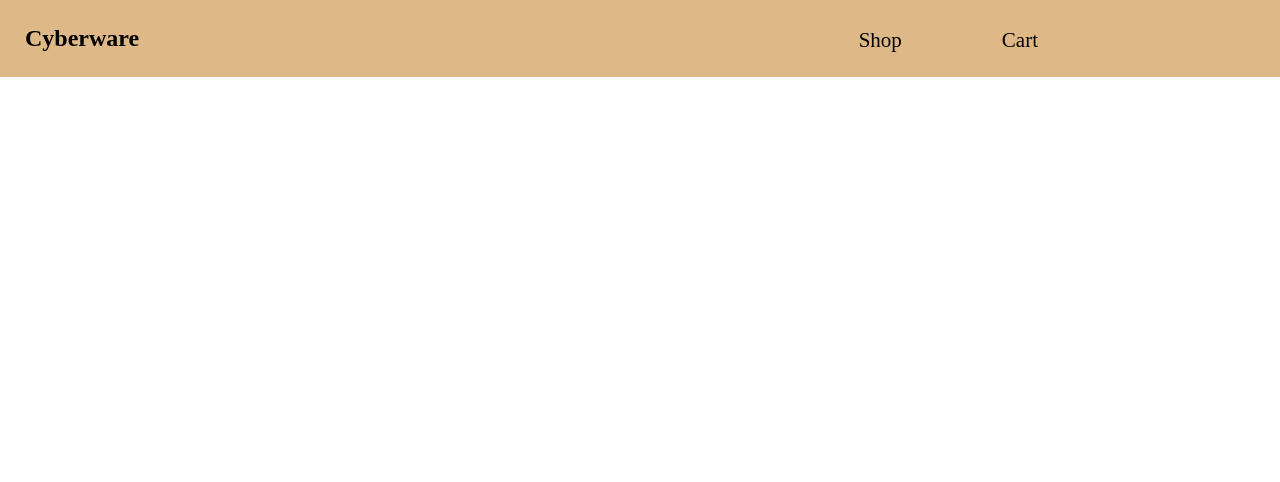
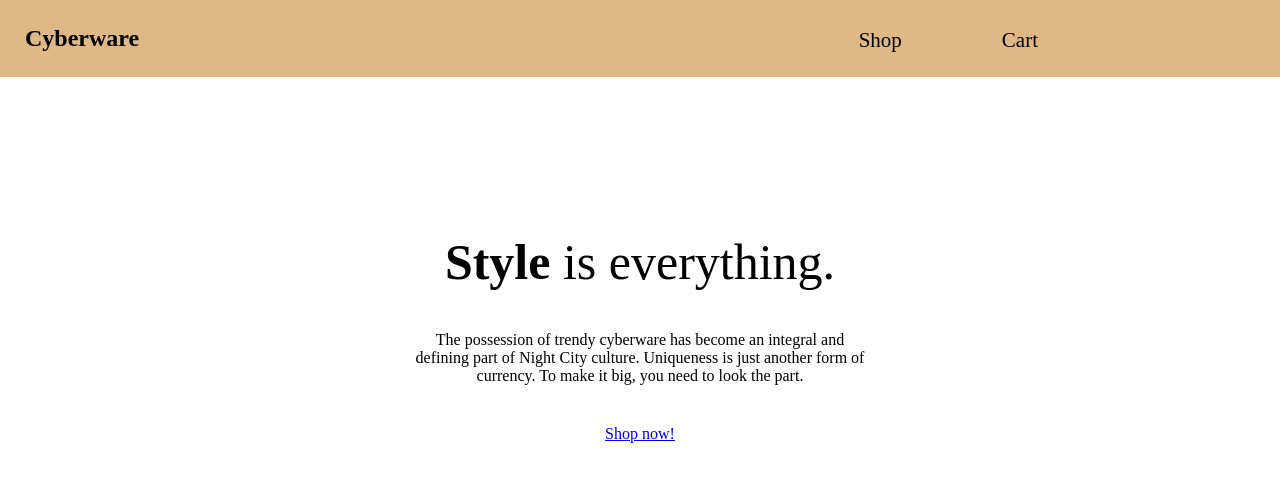
Before and after one commit to Kn0wn-Un/shopping-cart, a React (Create React App) app: page / in a window 1280 px wide. Shown: the top 482 px of the page. Built offline with nearby package versions, Linux system fonts and the light colour scheme.

Commit message:
homepage

```diff
--- a/src/HomePage.js
+++ b/src/HomePage.js
@@ -2,6 +2,7 @@ import { Link } from 'react-router-dom';
 import './styles.css';
 function HomePage() {
     return (
+        <div>
             <div className="navigation">
                 <h2>Cyberware</h2>
                 <ul className="navbar">
@@ -13,6 +14,21 @@ function HomePage() {
                     </Link>
                 </ul>
             </div>
+            <div className="description">
+                <div className="tagline">
+                    <b>Style</b> is everything.
+                </div>
+                <div className="summary">
+                    The possession of trendy cyberware has become an integral
+                    and defining part of Night City culture. Uniqueness is just
+                    another form of currency. To make it big, you need to look
+                    the part.
+                </div>
+                <Link to="/shop">
+                    <div>Shop now!</div>
+                </Link>
+            </div>
+        </div>
     );
 }
 export default HomePage;
--- a/src/styles.css
+++ b/src/styles.css
@@ -32,3 +32,18 @@ a:visited {
     text-decoration: none;
     color: black;
 }
+.description {
+    text-align: center;
+    position: relative;
+    top: 17vh;
+    width: 500px;
+    margin: 0 auto;
+}
+.description div {
+    padding: 20px;
+}
+.tagline {
+    font-size: 50px;
+}
+.summary {
+}
```
Also changed, not shown: 2 other files (tests, documents, lock files or other folders). Lines whose indentation alone changed are shown as unchanged.
